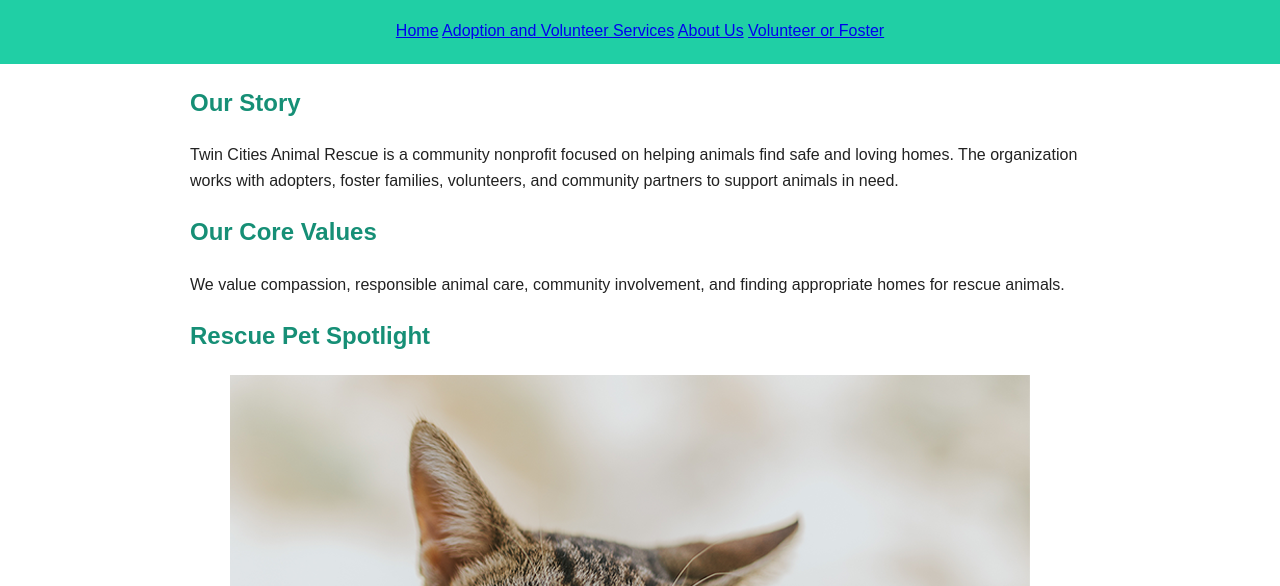
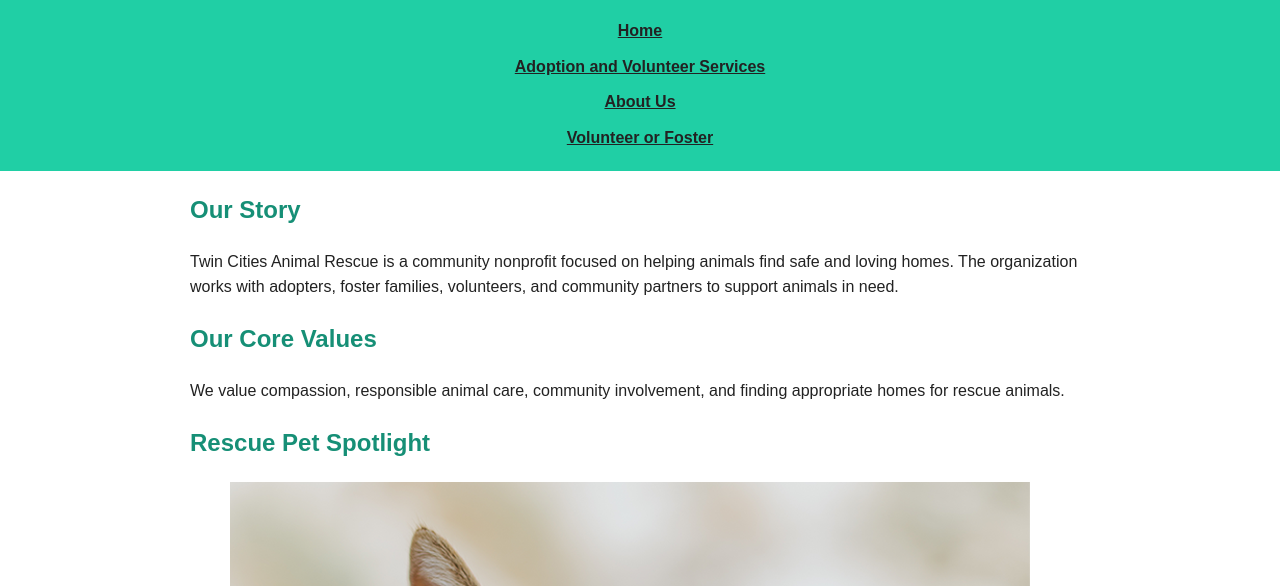
Before and after one commit to wiretraveler/twin-cities-animal-rescue, a plain HTML site: page about.html in a window 1280 px wide. Shown: the part 214-800 px from the top of the page. Drawn offline with Linux system fonts and the light colour scheme.

Commit message:
Add Flexbox navigation

```diff
--- a/styles.css
+++ b/styles.css
@@ -20,6 +20,17 @@ header img {
     height: auto;
 }
 
+nav {
+    display: flex;
+    flex-direction: column;
+    gap: 10px;
+}
+
+nav a {
+    color: #222222;
+    font-weight: bold;
+}
+
 main {
     width: 90%;
     max-width: 900px;
```
